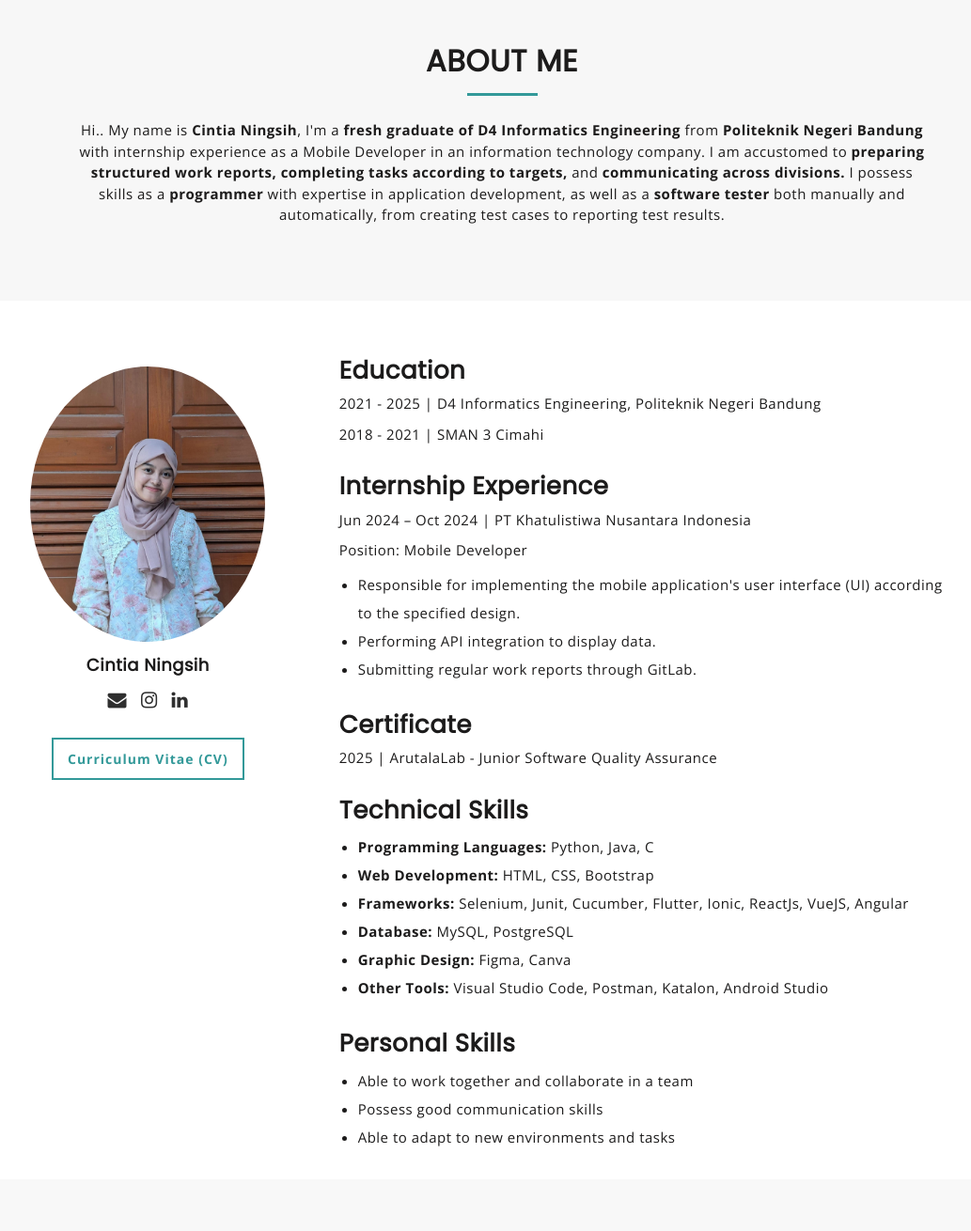
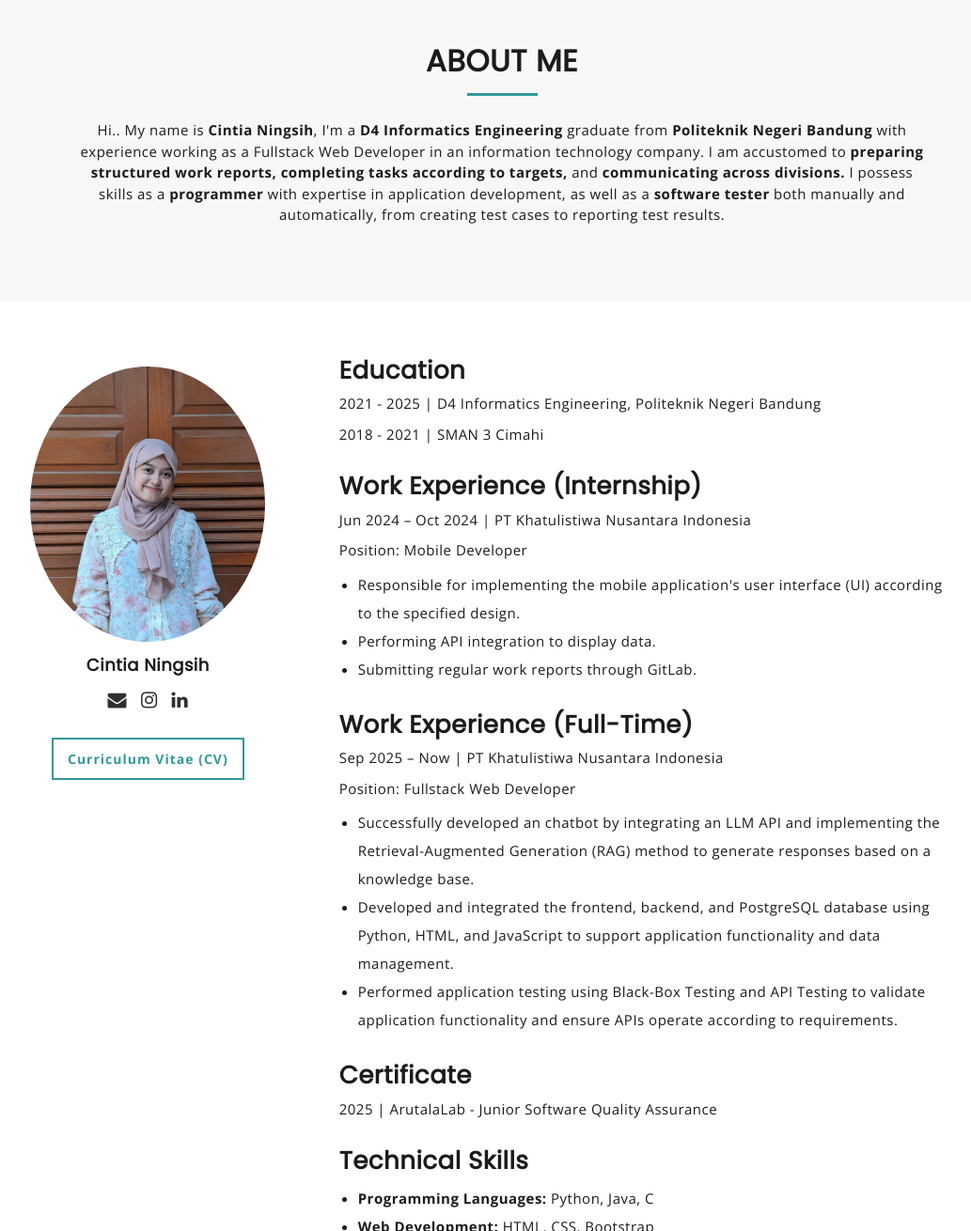
Before and after one commit to cinntian/cinntian, a plain HTML site: page index.html in a window 1280 px wide. Shown: the part 960-2270 px from the top of the page at 94% size, without its empty margins (106-1139 px from the left). Drawn offline with nearby package versions, Linux system fonts and the light colour scheme.

Commit message:
Revise personal info and update work experience section
Updated the personal description and work experience details.

```diff
--- a/index.html
+++ b/index.html
@@ -113,7 +113,7 @@
 							<div class="mu-about-header">
 								<h2 class="mu-heading-title">ABOUT ME</h2>
 								<span class="mu-header-dot"></span>
-								<p>Hi.. My name is <strong>Cintia Ningsih</strong>, I'm a <strong>fresh graduate of D4 Informatics Engineering</strong> from <strong> Politeknik Negeri Bandung</strong> with internship experience as a Mobile Developer in an information technology company. I am accustomed to <strong>preparing structured work reports, completing tasks according to targets,</strong> and <strong>communicating across divisions.</strong> I possess skills as a <strong>programmer</strong> with expertise in application development, as well as a <strong>software tester</strong> both manually and automatically, from creating test cases to reporting test results.</p>
+								<p>Hi.. My name is <strong>Cintia Ningsih</strong>, I'm a <strong>D4 Informatics Engineering</strong> graduate from <strong> Politeknik Negeri Bandung</strong> with experience working as a Fullstack Web Developer in an information technology company. I am accustomed to <strong>preparing structured work reports, completing tasks according to targets,</strong> and <strong>communicating across divisions.</strong> I possess skills as a <strong>programmer</strong> with expertise in application development, as well as a <strong>software tester</strong> both manually and automatically, from creating test cases to reporting test results.</p>
 							</div>
 							<!-- Start About Us Content -->
 							<div class="mu-about-content">
@@ -142,13 +142,23 @@
 												<p>2018 - 2021 | SMAN 3 Cimahi</p>
 							                </div>
 											<div class="mu-skill-progress-bar">
-												<h3>Internship Experience</h3>
+												<h3>Work Experience (Internship)</h3>
 												<p>Jun 2024 – Oct 2024 | PT Khatulistiwa Nusantara Indonesia</p>
 												<p>Position: Mobile Developer</p>
 												<ul>
 													<li>Responsible for implementing the mobile application's user interface (UI) according to the specified design.</li>
 													<li>Performing API integration to display data.</li>
 													<li>Submitting regular work reports through GitLab.</li>
+												</ul>
+										  	</div>
+											<div class="mu-skill-progress-bar">
+												<h3>Work Experience (Full-Time)</h3>
+												<p>Sep 2025 – Now | PT Khatulistiwa Nusantara Indonesia</p>
+												<p>Position: Fullstack Web Developer</p>
+												<ul>
+													<li>Successfully developed an chatbot by integrating an LLM API and implementing the Retrieval-Augmented Generation (RAG) method to generate responses based on a knowledge base.</li>
+													<li>Developed and integrated the frontend, backend, and PostgreSQL database using Python, HTML, and JavaScript to support application functionality and data management.</li>
+													<li>Performed application testing using Black-Box Testing and API Testing to validate application functionality and ensure APIs operate according to requirements.</li>
 												</ul>
 										  	</div>
 											<div class="mu-skill-progress-bar">
```
